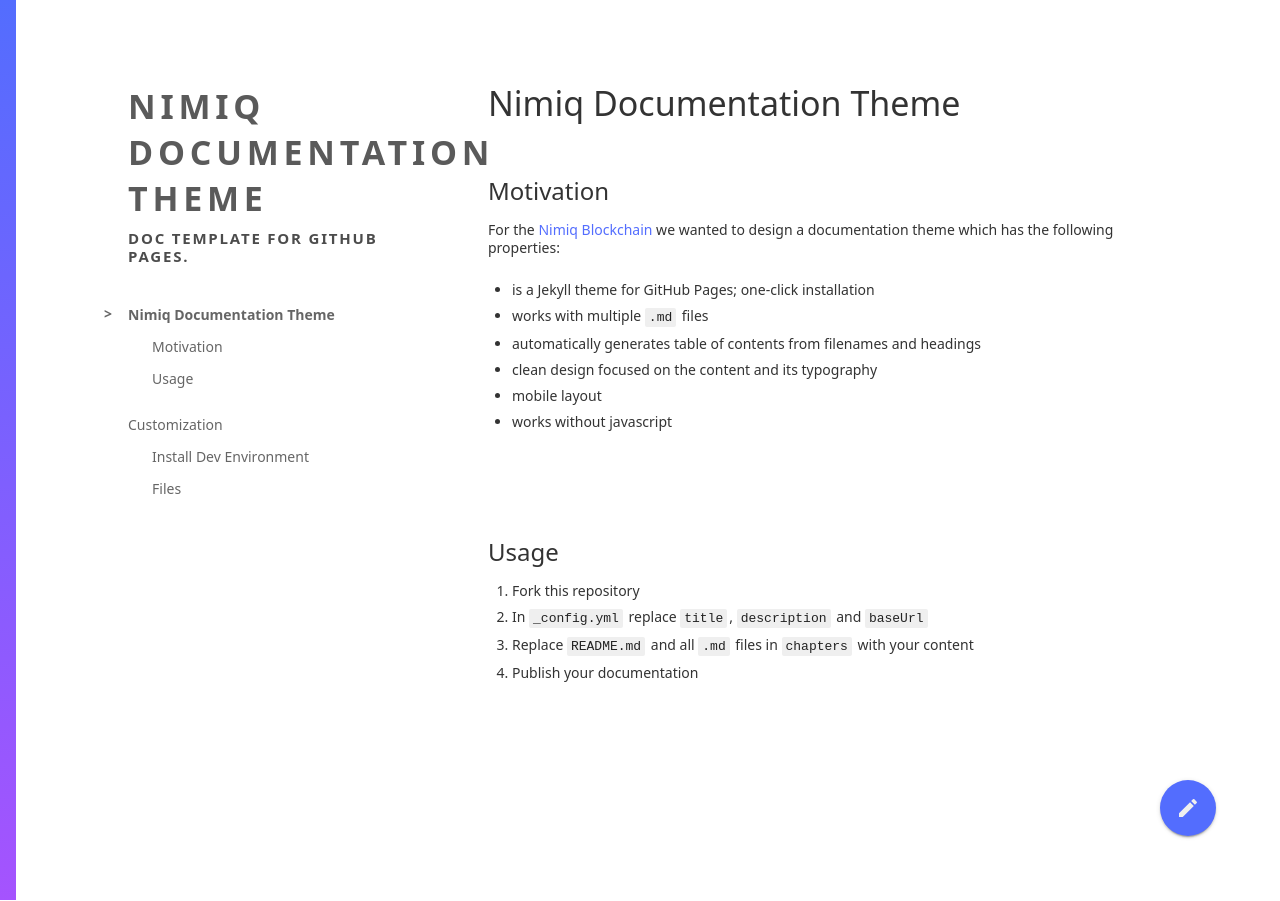
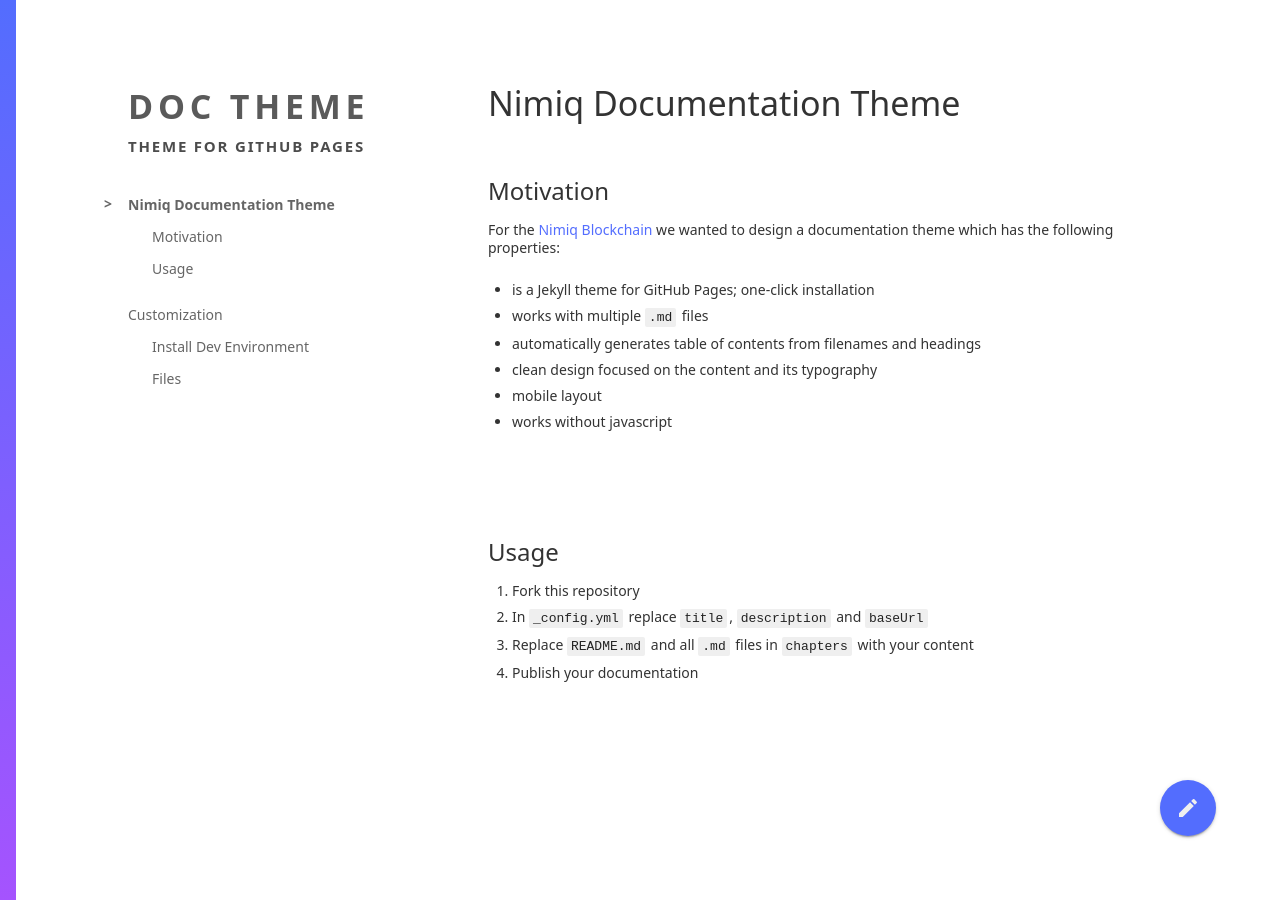
Before and after one commit to nimiq/doc-theme, a Jekyll site: the page built from README.md, in a window 1280 px wide. Built offline with Jekyll 4.4.1, drawn with Linux system fonts in a browser that asks for light colours; our own code applies the rules of GitHub Pages for plain Markdown files.

Commit message:
Update _config.yml

```diff
--- a/_config.yml
+++ b/_config.yml
@@ -1,6 +1,6 @@
 theme: jekyll-theme-minimal
-title: "Nimiq Documentation Theme"
-description: "Doc template for GitHub pages."
+title: "Doc Theme"
+description: "Theme for GitHub pages"
 show_downloads: false
 markdown: kramdown
 google_analytics:
```
